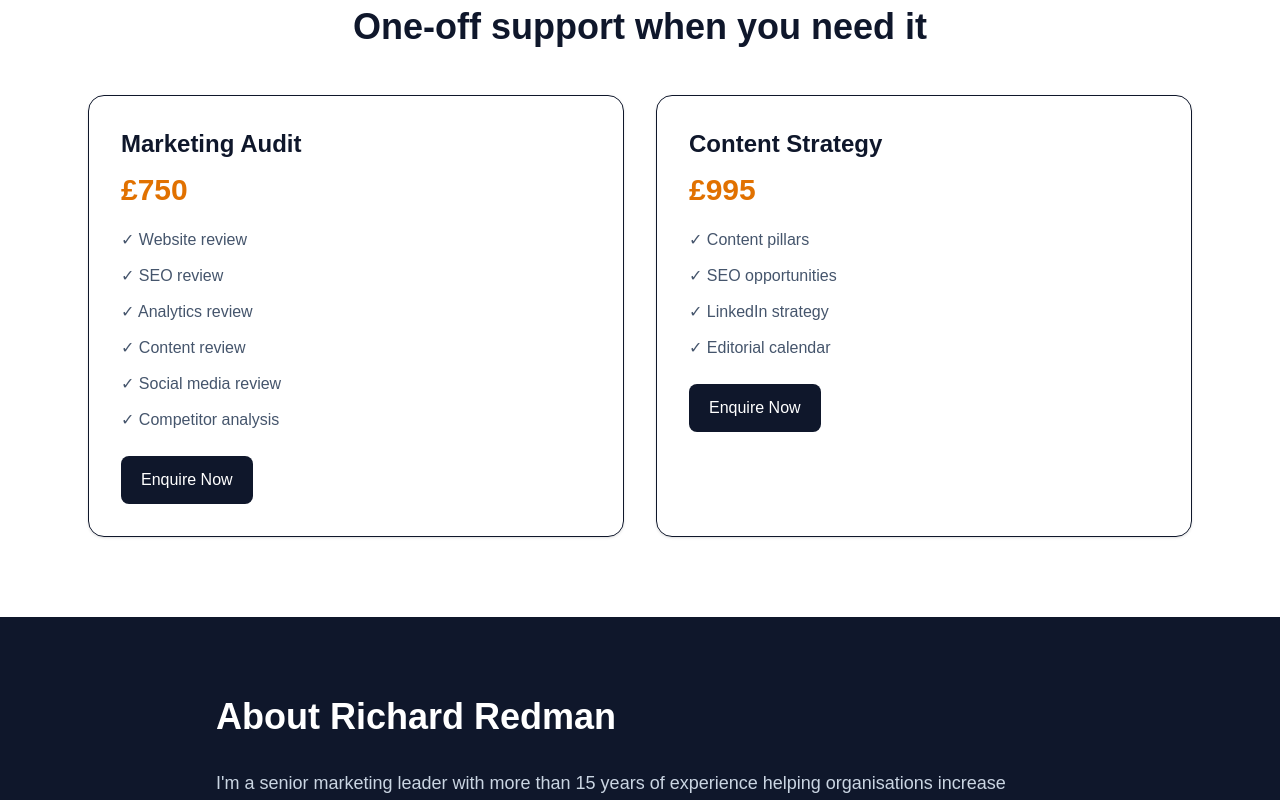
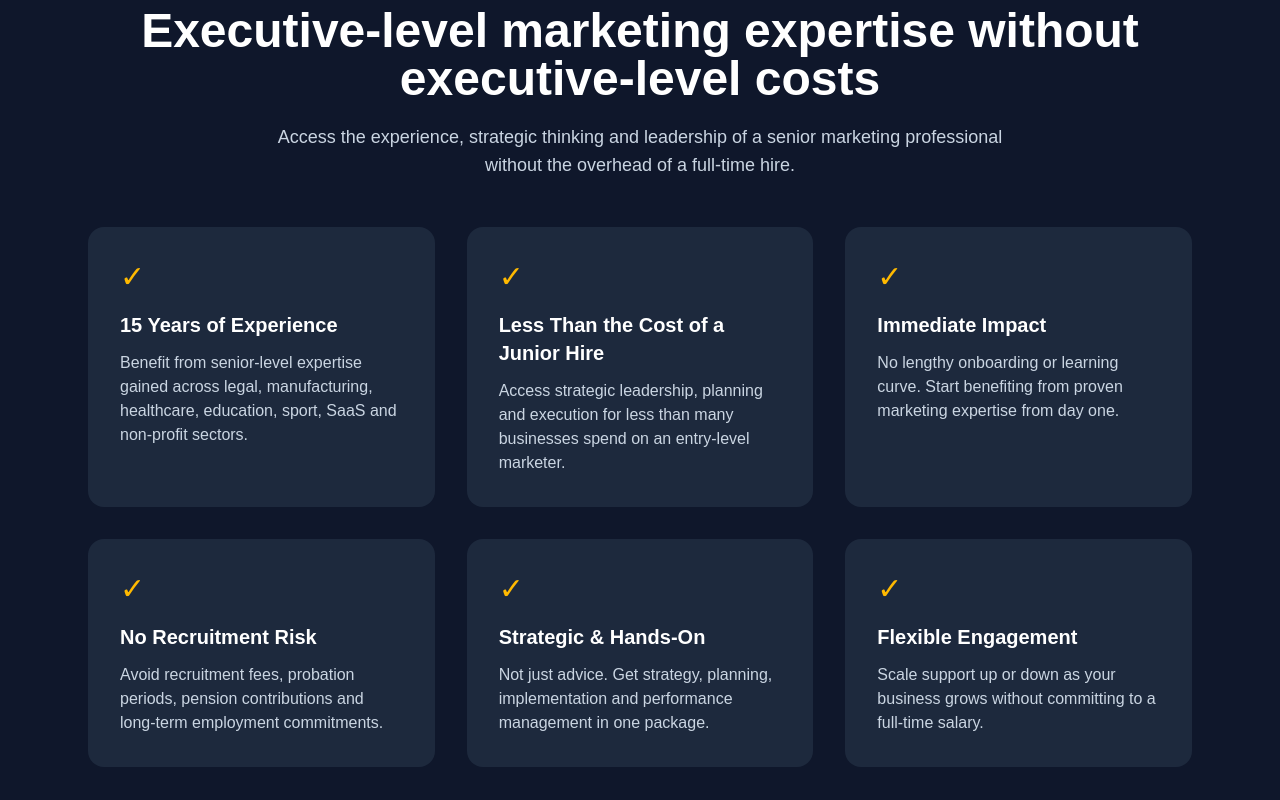
Before and after one commit to vivaredman/headstart-marketing, a Next.js app: page / in a window 1280 px wide. Shown: the part 4020-4820 px from the top of the page. Built offline with nearby package versions, Linux system fonts and the light colour scheme.

Commit message:
Added Why HeadStart section

```diff
--- a/app/page.tsx
+++ b/app/page.tsx
@@ -293,6 +293,94 @@ export default function Home() {
     </div>
   </div>
 </section>
+{/* Why HeadStart */}
+<section className="py-20 bg-slate-900 text-white">
+  <div className="max-w-6xl mx-auto px-6">
+    <div className="text-center mb-12">
+      <p className="text-amber-400 font-semibold uppercase tracking-wider mb-3">
+        Why Businesses Choose HeadStart
+      </p>
+
+      <h2 className="text-4xl md:text-5xl font-bold mb-5">
+        Executive-level marketing expertise without executive-level costs
+      </h2>
+
+      <p className="text-lg text-slate-300 max-w-3xl mx-auto">
+        Access the experience, strategic thinking and leadership of a senior
+        marketing professional without the overhead of a full-time hire.
+      </p>
+    </div>
+
+    <div className="grid md:grid-cols-3 gap-8">
+      <div className="bg-slate-800 rounded-2xl p-8">
+        <div className="text-amber-400 text-3xl mb-4">✓</div>
+        <h3 className="text-xl font-bold mb-3">
+          15 Years of Experience
+        </h3>
+        <p className="text-slate-300">
+          Benefit from senior-level expertise gained across legal,
+          manufacturing, healthcare, education, sport, SaaS and non-profit
+          sectors.
+        </p>
+      </div>
+
+      <div className="bg-slate-800 rounded-2xl p-8">
+        <div className="text-amber-400 text-3xl mb-4">✓</div>
+        <h3 className="text-xl font-bold mb-3">
+          Less Than the Cost of a Junior Hire
+        </h3>
+        <p className="text-slate-300">
+          Access strategic leadership, planning and execution for less than
+          many businesses spend on an entry-level marketer.
+        </p>
+      </div>
+
+      <div className="bg-slate-800 rounded-2xl p-8">
+        <div className="text-amber-400 text-3xl mb-4">✓</div>
+        <h3 className="text-xl font-bold mb-3">
+          Immediate Impact
+        </h3>
+        <p className="text-slate-300">
+          No lengthy onboarding or learning curve. Start benefiting from
+          proven marketing expertise from day one.
+        </p>
+      </div>
+
+      <div className="bg-slate-800 rounded-2xl p-8">
+        <div className="text-amber-400 text-3xl mb-4">✓</div>
+        <h3 className="text-xl font-bold mb-3">
+          No Recruitment Risk
+        </h3>
+        <p className="text-slate-300">
+          Avoid recruitment fees, probation periods, pension contributions
+          and long-term employment commitments.
+        </p>
+      </div>
+
+      <div className="bg-slate-800 rounded-2xl p-8">
+        <div className="text-amber-400 text-3xl mb-4">✓</div>
+        <h3 className="text-xl font-bold mb-3">
+          Strategic & Hands-On
+        </h3>
+        <p className="text-slate-300">
+          Not just advice. Get strategy, planning, implementation and
+          performance management in one package.
+        </p>
+      </div>
+
+      <div className="bg-slate-800 rounded-2xl p-8">
+        <div className="text-amber-400 text-3xl mb-4">✓</div>
+        <h3 className="text-xl font-bold mb-3">
+          Flexible Engagement
+        </h3>
+        <p className="text-slate-300">
+          Scale support up or down as your business grows without committing
+          to a full-time salary.
+        </p>
+      </div>
+    </div>
+  </div>
+</section>
 {/* Additional Services */}
 <section className="py-20 bg-white">
   <div className="max-w-6xl mx-auto px-6">
```
